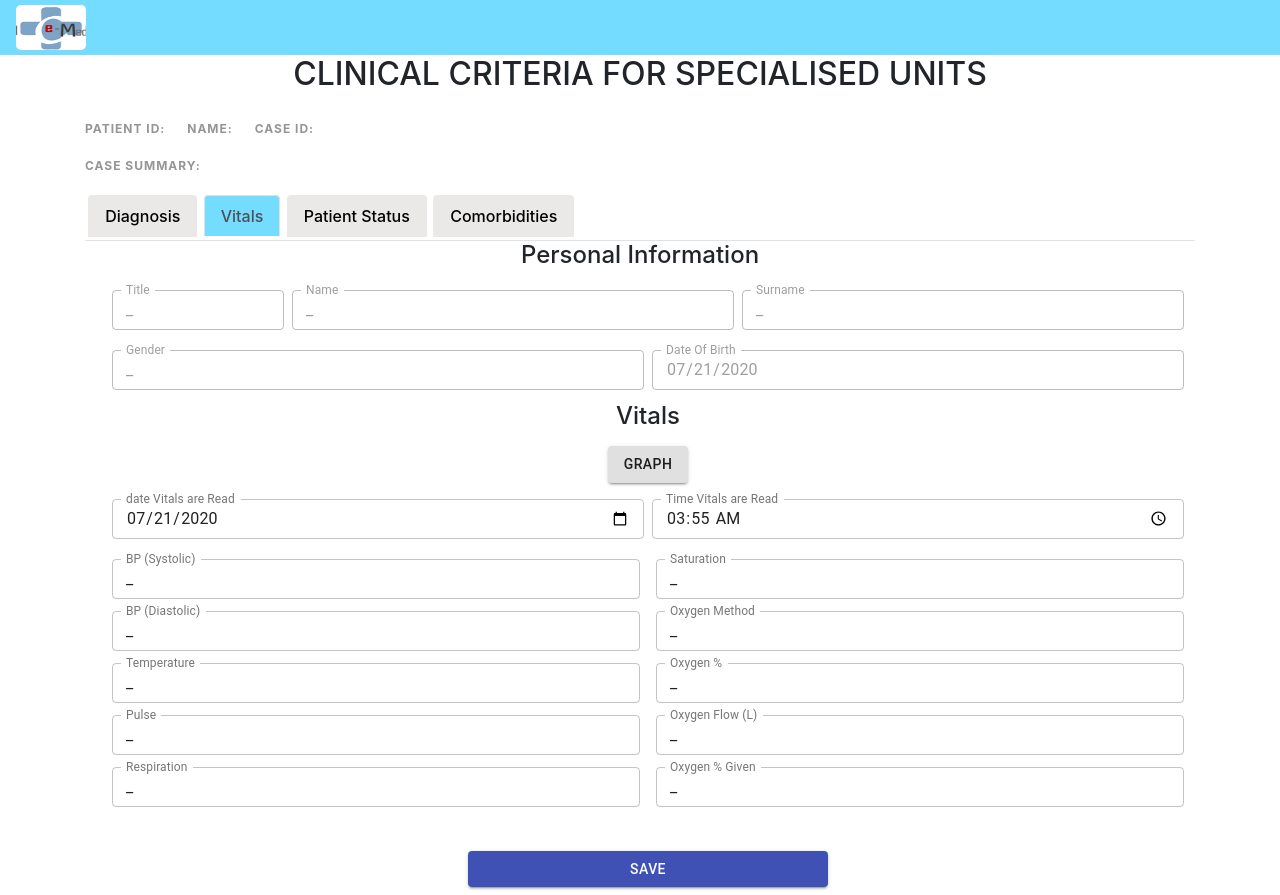
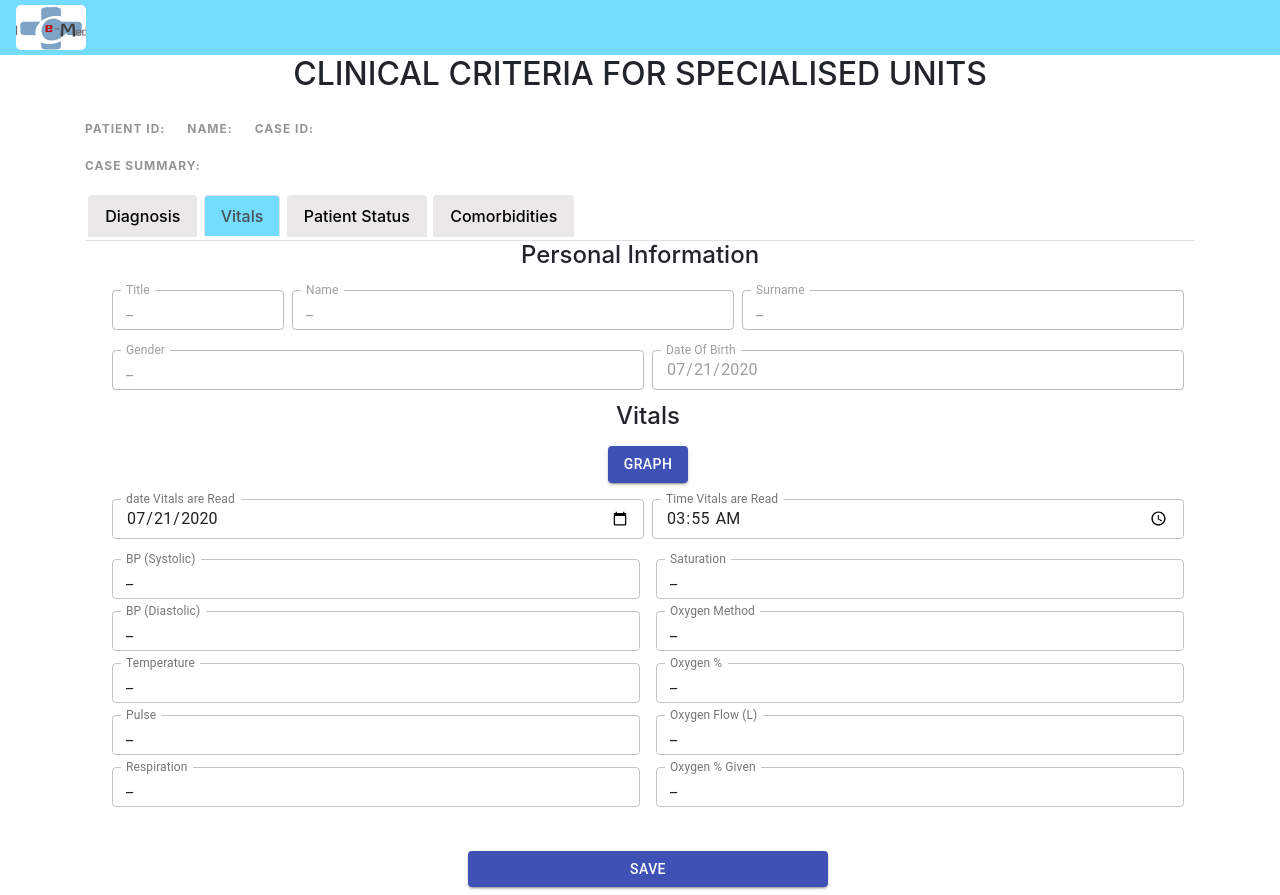
Before and after one commit to ananya92/Ce-Med, a React (Create React App) app in the folder client/: page /basicInformation in a window 1280 px wide. Both pictures are taken after a click on the tab "Vitals". Built offline with nearby package versions, Linux system fonts and the light colour scheme.

Commit message:
fixed bug in button

```diff
--- a/client/src/components/BasicInfo/Vitals.js
+++ b/client/src/components/BasicInfo/Vitals.js
@@ -232,7 +232,7 @@ function Vitals(props) {
                             target="_blank"
                             href="http://www.google.com/"
                             variant="contained"
-                            color="outline"
+                            color="primary"
                         >
                             Graph
                     </Button>
```
